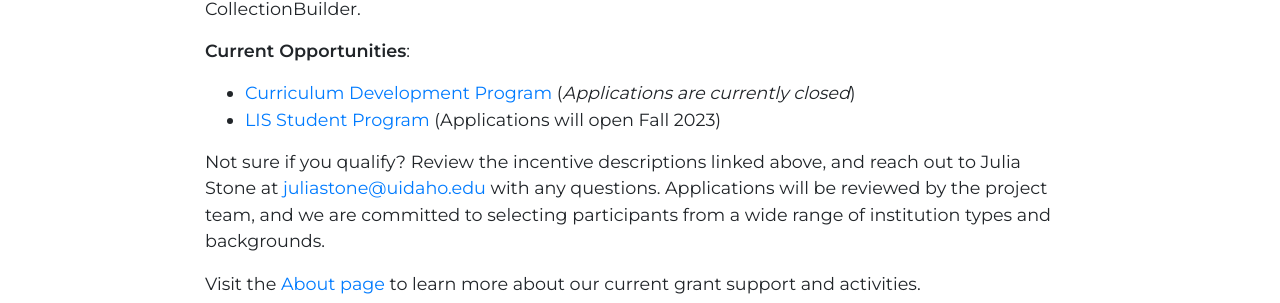
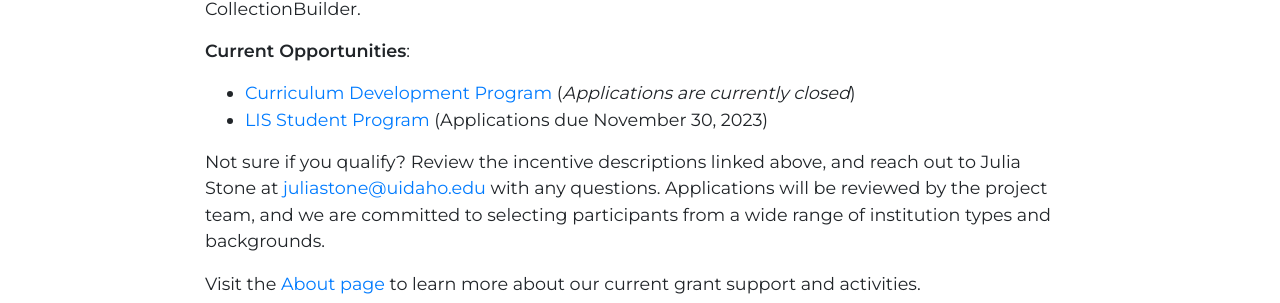
Before and after one commit to CollectionBuilder/collectionbuilder.github.io, a Jekyll site: the page built from pages/community/community.md, in a window 1280 px wide. Shown: the part 424-727 px from the top of the page. Built offline with Jekyll 4.4.1, drawn with Linux system fonts in a browser that asks for light colours; comment, search, counter and statistics services are not loaded.

Commit message:
update application deadline on community page

```diff
--- a/pages/community/community.md
+++ b/pages/community/community.md
@@ -17,7 +17,7 @@
 
 <ul>
     <li><a href="{{ '/community/instructor-incentives.html' | relative_url }}">Curriculum Development Program</a> (<em>Applications are currently closed</em>)</li>
-    <li><a href="{{ '/community/student-incentives.html' | relative_url }}">LIS Student Program</a> (Applications will open Fall 2023)</li>
+    <li><a href="{{ '/community/student-incentives.html' | relative_url }}">LIS Student Program</a> (Applications due November 30, 2023)</li>
     <!--<li><a href="{{ '/community/librarian-incentives.html' | relative_url }}">Digital Librarian Program</a> (Application Deadline TBD)</li>-->
 </ul>
 
```
